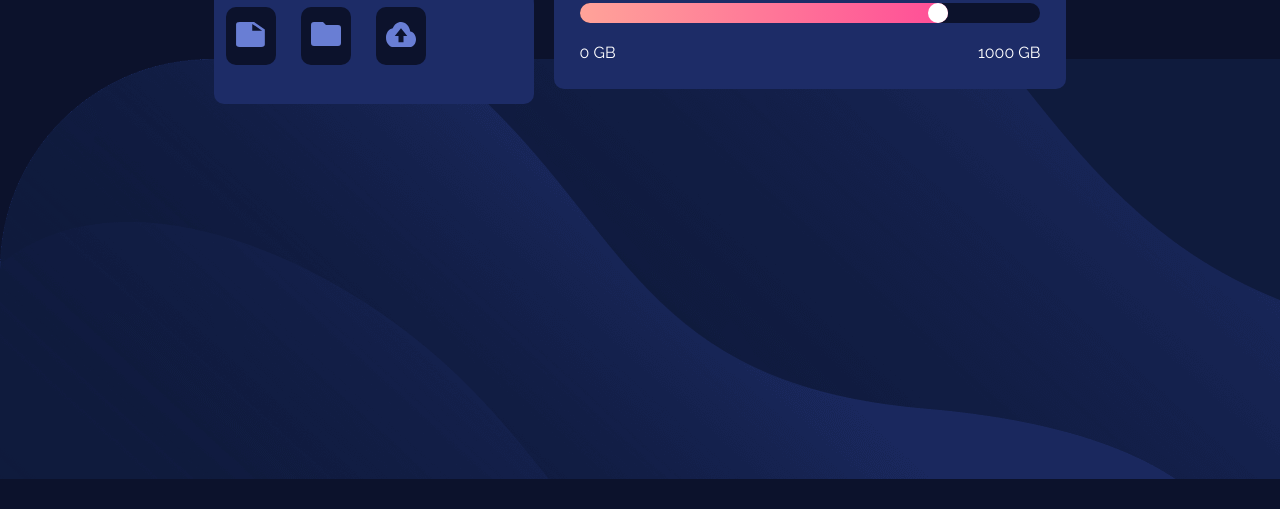
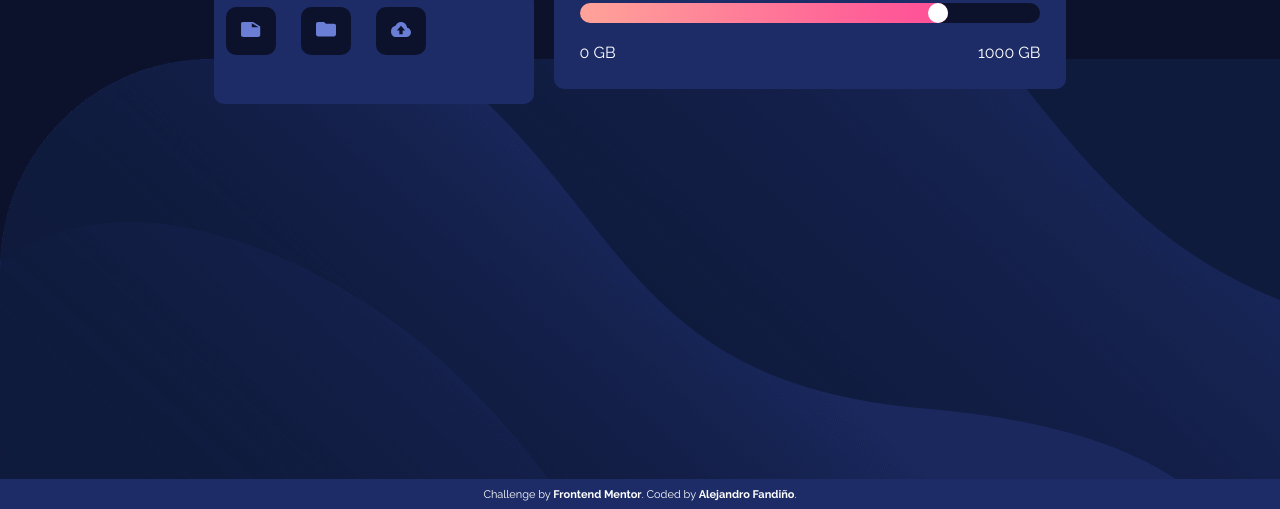
Before and after one commit to AlejandroFandinoB/Fylo-data-storage-component, a plain HTML site: page index.html in a window 1280 px wide. Shown: the part 321-830 px from the top of the page. Before the commit the page ends 800 px from the top, so only its background shows below. Drawn offline with Linux system fonts and the light colour scheme.

Commit message:
version1.1

```diff
--- a/css/estilos.scss
+++ b/css/estilos.scss
@@ -9,22 +9,23 @@ $Dark-Blue: hsl(228, 56%, 26%);
 $Very-Dark-Blue: hsl(229, 57%, 11%);
 
 // Estilos generales
-*{
+* {
     margin: 0;
     padding: 0;
-    // box-sizing: border-box;
+    box-sizing: border-box;
 }
 
 // Moviles
 
-body{
+body {
     background: url('../images/bg-mobile.png');
     font-size: 14px;
     font-family: 'Raleway', sans-serif;
     background-repeat: round;
+    height: 100vh;
 }
 
-.section{
+.section {
     height: 100vh;
     width: 100%;
     display: flex;
@@ -33,29 +34,31 @@ body{
     align-items: center;
 
 
-    .caja__uno{
+    .caja__uno {
         background-color: $Dark-Blue;
         border-radius: 10px 100px 10px 10px;
         width: 90%;
         height: 200px;
 
-        .logo{
+        .logo {
             margin: 20px;
         }
 
-        .iconos{
+        .iconos {
             display: flex;
             justify-content: space-around;
             padding-top: 20px;
             width: 70%;
-            .icon{
+
+            .icon {
                 width: 50px;
                 background-color: $Very-Dark-Blue;
                 text-align: center;
                 padding-top: 10px;
                 padding-bottom: 10px;
-                border-radius:10px;
-                img{
+                border-radius: 10px;
+
+                img {
                     height: 25px;
                     width: 30px;
                     padding: 5px;
@@ -65,7 +68,7 @@ body{
         }
     }
 
-    .caja__dos{
+    .caja__dos {
         background-color: $Dark-Blue;
         display: flex;
         flex-direction: column;
@@ -76,26 +79,30 @@ body{
         border-radius: 10px;
         margin-top: 20px;
 
-        .text{
+        .text {
             color: #ffffff;
-            span{
+
+            span {
                 color: #ffffff;
                 font-weight: bolder;
 
             }
         }
-        .barra{
+
+        .barra {
             margin-top: 20px;
             background-color: $Very-Dark-Blue;
             width: 90%;
             border-radius: 20px;
-            .barra__progreso{
+
+            .barra__progreso {
                 border-radius: 20px;
                 width: 80%;
-                background-image: linear-gradient(to right, $gradient1,$gradiente2);
+                background-image: linear-gradient(to right, $gradient1, $gradiente2);
                 display: flex;
                 justify-content: flex-end;
-                .marcador{
+
+                .marcador {
                     height: 10px;
                     background-color: #ffffff;
                     width: 4%;
@@ -103,12 +110,14 @@ body{
                 }
             }
         }
-        .text__final{
+
+        .text__final {
             margin-top: 20px;
             display: flex;
             justify-content: space-between;
             width: 90%;
-            p{
+
+            p {
                 color: #ffffff;
                 font-size: 16px;
             }
@@ -116,38 +125,68 @@ body{
     }
 }
 
+footer {
+    display: flex;
+    justify-content: center;
+    flex-direction: column;
+    width: 100%;
+    height: 30px;
+    background-color: $Dark-Blue;
+
+    .attribution {
+        font-size: 11px;
+        text-align: center;
+        color: #ffffff;
+
+        a {
+            color: #ffffff;
+            font-weight: 700;
+            text-decoration: none;
+        }
+    }
+}
+
+
 //  750px to 1440px
-@media only screen and (min-width:750px){
-    body{
+@media only screen and (min-width:750px) {
+    body {
         background-image: url("../images/bg-desktop.png");
         background-position-y: bottom;
         background-color: $Very-Dark-Blue;
         background-repeat: repeat-x;
+
     }
-    .section{
+
+    .section {
         display: flex;
         flex-direction: row;
         justify-content: center;
         align-items: center;
 
-        .caja__uno{
+        .caja__uno {
             width: 25%;
             margin-right: 20px;
             margin-bottom: 150px;
+
         }
-        .caja__dos{
+
+        .caja__dos {
             width: 40%;
             height: 150px;
             margin-bottom: 150px;
-            .text{
+
+            .text {
                 align-self: flex-start;
                 margin-left: 25px;
             }
-            .barra{
+
+            .barra {
                 height: 20px;
-                .barra__progreso{
+
+                .barra__progreso {
                     height: 20px;
-                    .marcador{
+
+                    .marcador {
                         height: 20px;
                         width: 20px;
                     }
@@ -155,18 +194,29 @@ body{
             }
         }
     }
+
+    footer {
+        display: flex;
+        flex-direction: row;
+        justify-content: center;
+        align-items: center;
+        width: 100%;
+        height: 30px;
+        background-color: $Dark-Blue;
+
+        .attribution {
+            font-size: 11px;
+            text-align: center;
+            color: #ffffff;
+            p{
+                display: inline-block;
+                a{
+                    color: #ffffff;
+                    font-weight: 700;
+                    text-decoration: none;
+                }
+            }
+
+        }
+    }
 }
-
-
-
-
-
-
-// .attribution {
-//     font-size: 11px;
-//     text-align: center;
-
-//     a{
-//         color: hsl(228, 45%, 44%);
-//     }
-// }
--- a/index.html
+++ b/index.html
@@ -48,12 +48,12 @@
     </div>
   </section>
 
-  <!-- <footer>
+  <footer>
     <div class="attribution">
-      Challenge by <a href="https://www.frontendmentor.io?ref=challenge" target="_blank">Frontend Mentor</a>.
-      Coded by <a href="#">Your Name Here</a>.
+      <p> Challenge by <a href="https://www.frontendmentor.io?ref=challenge" target="_blank">Frontend Mentor</a>.</p>
+      <p> Coded by <a href="#">Alejandro Fandiño</a>. </p>
     </div>
   </footer>
-   -->
+
 </body>
 </html>
```
Also changed, not shown: css/estilos.css, 1 other file.
